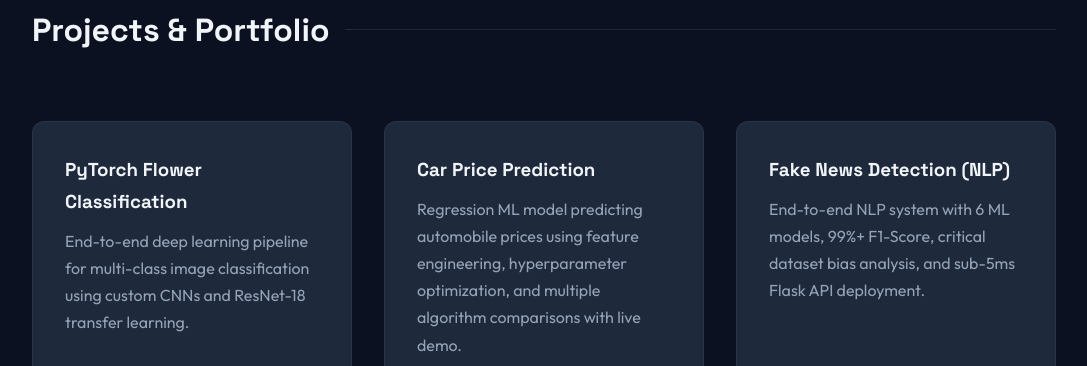
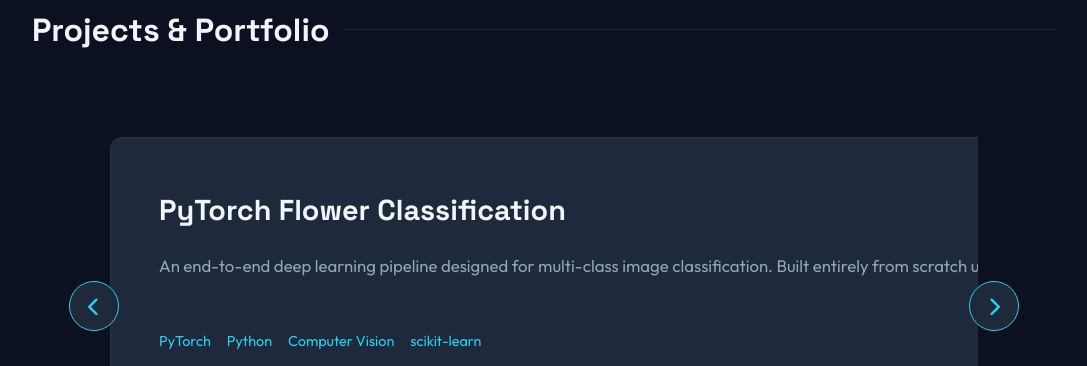
Before and after one commit to MinoliPerera021126/portfolio-minoli-perera, a plain HTML site: page index.html in a window 1280 px wide. Shown: the part 1910-2276 px from the top of the page, without its empty margins (96-1183 px from the left). Drawn offline with Linux system fonts and the light colour scheme.

Commit message:
Update index.html

```diff
--- a/index.html
+++ b/index.html
@@ -151,24 +151,60 @@
             padding: 0.4rem 0.8rem; border-radius: 4px; color: var(--text-muted);
         }
 
-        /* --- 8. PROJECTS --- */
-        .project-grid { display: grid; grid-template-columns: repeat(auto-fit, minmax(300px, 1fr)); gap: 2rem; }
+        /* --- 8. PROJECTS CAROUSEL --- */
+        .carousel-wrapper {
+            position: relative;
+            max-width: 900px; /* Expands the card size */
+            margin: 0 auto;
+            padding: 0 1rem;
+        }
+        .carousel-container {
+            display: flex;
+            gap: 2rem;
+            overflow-x: auto;
+            scroll-snap-type: x mandatory;
+            scroll-behavior: smooth;
+            padding: 1rem 0;
+            -ms-overflow-style: none;  /* IE and Edge */
+            scrollbar-width: none;  /* Firefox */
+        }
+        .carousel-container::-webkit-scrollbar {
+            display: none;
+        }
         .project-card {
             background: var(--bg-secondary); border-radius: 12px; overflow: hidden;
             border: 1px solid var(--border); transition: var(--transition);
             display: flex; flex-direction: column;
+            min-width: 100%; /* Makes each card take up the full wrapper width */
+            scroll-snap-align: center;
+            flex-shrink: 0;
         }
         .project-card:hover {
-            transform: translateY(-5px); border-color: var(--accent);
+            border-color: var(--accent);
             box-shadow: 0 10px 30px -10px rgba(0,0,0,0.5);
         }
-        .project-content { padding: 2rem; flex: 1; display: flex; flex-direction: column; }
+        .project-content { padding: 3rem; flex: 1; display: flex; flex-direction: column; }
+        .project-content h3 { font-size: 1.8rem; margin-bottom: 1rem; }
+        .project-content p { color: var(--text-muted); font-size: 1.05rem; margin-bottom: 1.5rem; line-height: 1.8; }
+
         .project-tech {
-            margin-top: auto; padding-top: 1.5rem; display: flex; gap: 1rem; font-size: 0.85rem; color: var(--accent); flex-wrap: wrap;
+            margin-top: auto; padding-top: 1.5rem; display: flex; gap: 1rem; font-size: 0.9rem; color: var(--accent); flex-wrap: wrap;
         }
-        .project-links { margin-top: 1.5rem; display: flex; gap: 1rem; }
-        .icon-link { color: var(--text-muted); font-size: 1.2rem; }
-        .icon-link:hover { color: var(--accent); }
+        .project-links { margin-top: 2rem; display: flex; gap: 1.5rem; }
+        .icon-link { color: var(--text-muted); font-size: 1.5rem; }
+        .icon-link:hover { color: var(--accent); transform: scale(1.1); }
+
+        /* Carousel Nav Buttons */
+        .carousel-btn {
+            position: absolute; top: 50%; transform: translateY(-50%);
+            background: var(--bg-secondary); color: var(--accent);
+            border: 1px solid var(--accent); width: 50px; height: 50px; border-radius: 50%;
+            cursor: pointer; display: flex; justify-content: center; align-items: center;
+            font-size: 1.2rem; z-index: 10; transition: var(--transition);
+        }
+        .carousel-btn:hover { background: var(--accent); color: var(--bg-main); box-shadow: 0 0 15px var(--accent-glow); }
+        .prev-btn { left: -25px; }
+        .next-btn { right: -25px; }
 
         /* --- 9. TIMELINE --- */
         .timeline { border-left: 2px solid var(--bg-secondary); margin-left: 1rem; }
@@ -229,6 +265,9 @@
                 padding-top: 4rem; transition: 0.4s;
             }
             .nav-list.active { right: 0; }
+            .prev-btn { left: -10px; }
+            .next-btn { right: -10px; }
+            .project-content { padding: 2rem; }
         }
     </style>
 </head>
@@ -342,13 +381,17 @@
             <h2>Projects & Portfolio</h2>
             <div class="line"></div>
         </div>
-        <div class="project-grid">
 
-            <!-- ML/AI Projects (Most Relevant) -->
+        <div class="carousel-wrapper">
+            <button class="carousel-btn prev-btn"><i class="fas fa-chevron-left"></i></button>
+
+            <div class="carousel-container" id="projectCarousel">
+
+                <!-- Project 1 -->
                 <div class="project-card">
                     <div class="project-content">
                         <h3>PyTorch Flower Classification</h3>
-                    <p style="color:var(--text-muted); margin: 10px 0;">End-to-end deep learning pipeline for multi-class image classification using custom CNNs and ResNet-18 transfer learning.</p>
+                        <p>An end-to-end deep learning pipeline designed for multi-class image classification. Built entirely from scratch using PyTorch, it features custom Convolutional Neural Networks (CNNs) alongside highly accurate ResNet-18 transfer learning models. Includes comprehensive data augmentation to prevent overfitting and interactive Colab deployments for real-time visual inference.</p>
                         <div class="project-tech">
                             <span>PyTorch</span> <span>Python</span> <span>Computer Vision</span> <span>scikit-learn</span>
                         </div>
@@ -360,10 +403,11 @@
                     </div>
                 </div>
 
+                <!-- Project 2 -->
                 <div class="project-card">
                     <div class="project-content">
                         <h3>Car Price Prediction</h3>
-                    <p style="color:var(--text-muted); margin: 10px 0;">Regression ML model predicting automobile prices using feature engineering, hyperparameter optimization, and multiple algorithm comparisons with live demo.</p>
+                        <p>A robust regression-based machine learning system built to predict automobile prices based on historical market data. It features rigorous exploratory data analysis, deep feature engineering, and hyperparameter optimization across multiple algorithms including Linear Regression, Random Forests, and Neural Networks. The final optimized model is accessible via an interactive Streamlit application.</p>
                         <div class="project-tech">
                             <span>Python</span> <span>scikit-learn</span> <span>TensorFlow</span> <span>Pandas</span> <span>Streamlit</span>
                         </div>
@@ -378,10 +422,11 @@
                     </div>
                 </div>
 
+                <!-- Project 3 -->
                 <div class="project-card">
                     <div class="project-content">
                         <h3>Fake News Detection (NLP)</h3>
-                    <p style="color:var(--text-muted); margin: 10px 0;">End-to-end NLP system with 6 ML models, 99%+ F1-Score, critical dataset bias analysis, and sub-5ms Flask API deployment.</p>
+                        <p>An advanced Natural Language Processing system that evaluates six distinct machine learning algorithms to classify the authenticity of news articles. Achieved a 99%+ F1-Score while critically analyzing underlying dataset biases and shortcut learning. The optimal model is deployed via a highly efficient Flask API, achieving sub-5ms CPU inference time.</p>
                         <div class="project-tech">
                             <span>NLP</span> <span>scikit-learn</span> <span>XGBoost</span> <span>TensorFlow</span> <span>Flask</span>
                         </div>
@@ -393,10 +438,11 @@
                     </div>
                 </div>
 
+                <!-- Project 4 -->
                 <div class="project-card">
                     <div class="project-content">
                         <h3>Loan Approval Prediction</h3>
-                    <p style="color:var(--text-muted); margin: 10px 0;">Binary classification ML system with production-safe preprocessing, FastAPI backend, and Streamlit frontend for real-time inference.</p>
+                        <p>A complete, production-ready binary classification system showcasing a full machine learning lifecycle. It handles complex missing values and categorical data via a structured ColumnTransformer preprocessing pipeline. Model deployment is handled by a fast REST API backend (FastAPI) paired seamlessly with an interactive frontend dashboard (Streamlit).</p>
                         <div class="project-tech">
                             <span>scikit-learn</span> <span>FastAPI</span> <span>Streamlit</span> <span>Python</span>
                         </div>
@@ -408,11 +454,11 @@
                     </div>
                 </div>
 
-            <!-- Full-Stack & Backend Projects -->
+                <!-- Project 5 -->
                 <div class="project-card">
                     <div class="project-content">
                         <h3>University Facility System</h3>
-                    <p style="color:var(--text-muted); margin: 10px 0;">Full-stack Django web app for institutional task management with role-based workflows and administrative dashboard.</p>
+                        <p>A comprehensive full-stack web application built with Django for institutional task management. It streamlines role-based workflows, automates staff scheduling, and provides administrators with a secure, real-time monitoring dashboard, entirely backed by a robust and relational MySQL database architecture.</p>
                         <div class="project-tech">
                             <span>Django</span> <span>Python</span> <span>MySQL</span> <span>Bootstrap</span>
                         </div>
@@ -424,10 +470,11 @@
                     </div>
                 </div>
 
+                <!-- Project 6 -->
                 <div class="project-card">
                     <div class="project-content">
                         <h3>BlueCradle v2</h3>
-                    <p style="color:var(--text-muted); margin: 10px 0;">Healthcare data management system with child registration, vaccination tracking, and secure role-based access control.</p>
+                        <p>A secure healthcare data management system explicitly focused on infant and child health monitoring. The platform features robust digital registration, automated vaccination scheduling, and role-based access control for medical officers and parents, ensuring data integrity and strict privacy handling throughout the application.</p>
                         <div class="project-tech">
                             <span>Django</span> <span>Python</span> <span>MySQL</span>
                         </div>
@@ -439,11 +486,11 @@
                     </div>
                 </div>
 
-            <!-- Other Projects -->
+                <!-- Project 7 -->
                 <div class="project-card">
                     <div class="project-content">
                         <h3>Taxi Charge Calculator</h3>
-                    <p style="color:var(--text-muted); margin: 10px 0;">Role-based console application for fare calculation with specific access levels for Drivers, Passengers, and Admins.</p>
+                        <p>A Python-based console application designed to demonstrate core Object-Oriented Programming (OOP) principles. It features role-based access control modules, allowing for precise fare calculations, itinerary management, and system overrides distinctly separated for Drivers, Passengers, and Administrators.</p>
                         <div class="project-tech">
                             <span>Python</span> <span>OOP</span>
                         </div>
@@ -455,10 +502,11 @@
                     </div>
                 </div>
 
+                <!-- Project 8 -->
                 <div class="project-card">
                     <div class="project-content">
                         <h3>3D Modelling Portfolio</h3>
-                    <p style="color:var(--text-muted); margin: 10px 0;">A curated collection of 3D characters, objects, and environment assets designed for game development.</p>
+                        <p>A diverse, creative collection of 3D characters, environmental objects, and structural assets. Meticulously sculpted, rigged, and textured using Blender, these models are deeply optimized for performance and direct integration into modern game engines like Unreal Engine, showcasing a strong eye for technical art.</p>
                         <div class="project-tech">
                             <span>Blender</span> <span>Unreal Engine</span>
                         </div>
@@ -470,6 +518,9 @@
                     </div>
                 </div>
 
+            </div>
+
+            <button class="carousel-btn next-btn"><i class="fas fa-chevron-right"></i></button>
         </div>
     </section>
 
@@ -588,6 +639,19 @@
             });
         });
 
+        // Carousel Logic
+        const carousel = document.getElementById('projectCarousel');
+        const prevBtn = document.querySelector('.prev-btn');
+        const nextBtn = document.querySelector('.next-btn');
+
+        nextBtn.addEventListener('click', () => {
+            carousel.scrollBy({ left: carousel.offsetWidth, behavior: 'smooth' });
+        });
+
+        prevBtn.addEventListener('click', () => {
+            carousel.scrollBy({ left: -carousel.offsetWidth, behavior: 'smooth' });
+        });
+
         // Back to Top Button Logic
         const backToTopBtn = document.getElementById('backToTop');
 
@@ -605,5 +669,4 @@
         });
     </script>
 </body>
-
 </html>
```
Lines whose indentation alone changed are shown as unchanged.
